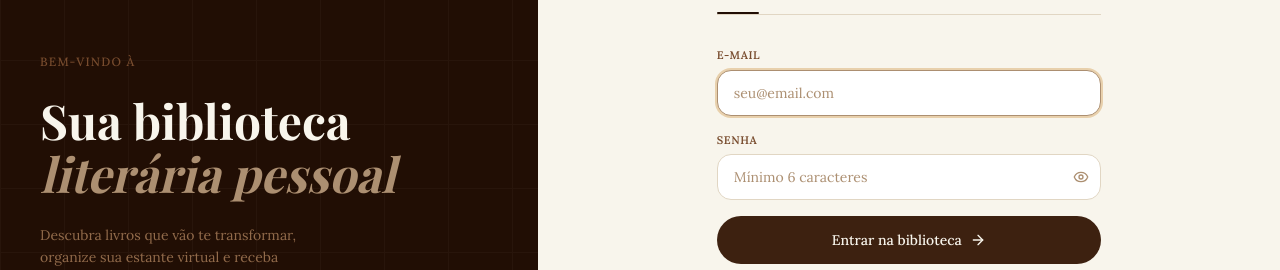
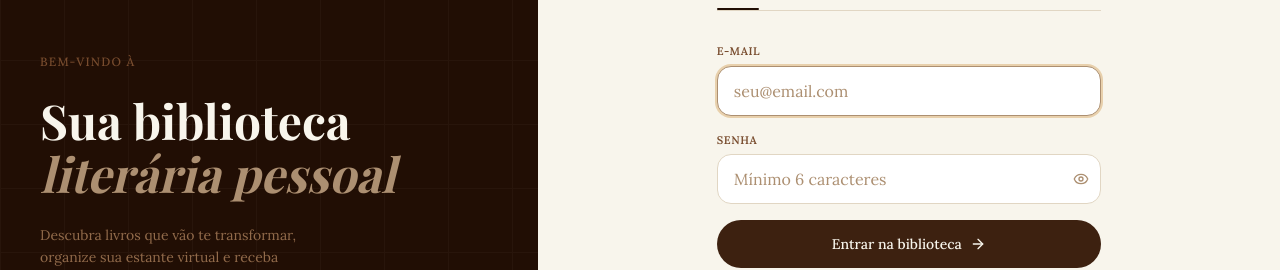
Before and after one commit to dennergazevedo/bibliotecasecreta.com.br, a Next.js app: page /auth in a window 1280 px wide. Shown: the part 227-497 px from the top of the page. Built offline with nearby package versions, Linux system fonts and the light colour scheme; no server answers.

Commit message:
fix: increase auth form input font size to text-base
Co-Authored-By: Claude Sonnet 4.6 <noreply@anthropic.com>

```diff
--- a/components/templates/AuthTemplate.tsx
+++ b/components/templates/AuthTemplate.tsx
@@ -88,7 +88,7 @@ export function AuthTemplate() {
   }
 
   const inputClass =
-    "w-full px-4 py-3 rounded-xl border border-coffee-200 bg-white text-coffee-900 placeholder:text-coffee-400 focus:outline-none focus:ring-2 focus:ring-coffee-gold/40 focus:border-coffee-400 transition-colors text-sm"
+    "w-full px-4 py-3 rounded-xl border border-coffee-200 bg-white text-coffee-900 placeholder:text-coffee-400 focus:outline-none focus:ring-2 focus:ring-coffee-gold/40 focus:border-coffee-400 transition-colors text-base"
 
   return (
     <div className="min-h-screen flex">
```
